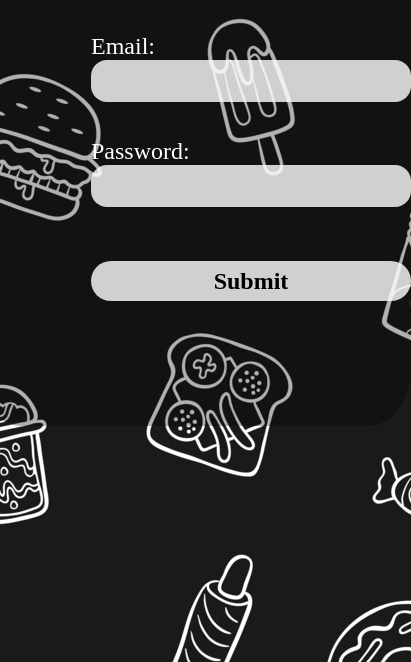
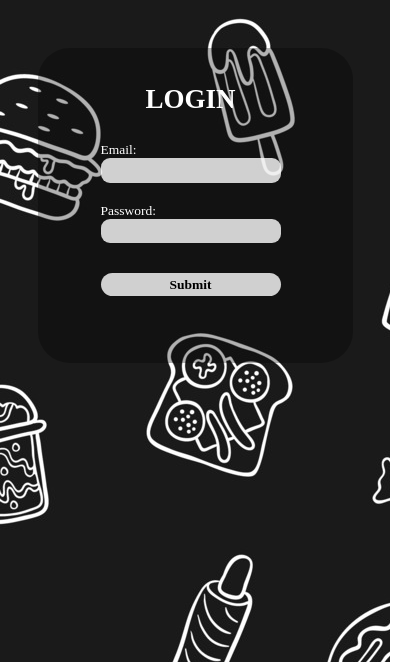
Before and after one commit to Nithaeshkumar/Krishna-canteen, a plain HTML site: page login.html in a window 390 px wide. Shown: the part 182-844 px from the top of the page, 411 px wide, since content can reach past the window. Drawn offline with Linux system fonts and the light colour scheme.

Commit message:
Add files via upload

```diff
--- a/login.css
+++ b/login.css
@@ -4,7 +4,7 @@ body{
 
 }
 #login{
-    height: 40rem;
+    height: 90vh;
     display: flex;
     justify-content: center;
     align-items: center;
@@ -63,3 +63,36 @@ label{
     font-family: "Crimson Text";
     font-weight: bold;
 }
+
+
+
+
+
+
+
+
+
+@media(max-width:1400px)
+{
+    html{
+        font-size: 13px;
+    }
+}
+@media(max-width:450px)
+{
+    html{
+        font-size:10px;
+    }
+}
+@media(max-width:400px)
+{
+    html{
+        font-size: 9px;
+    }
+}
+@media(max-width:350px)
+{
+    html{
+        font-size:8px;
+    }
+}
```
